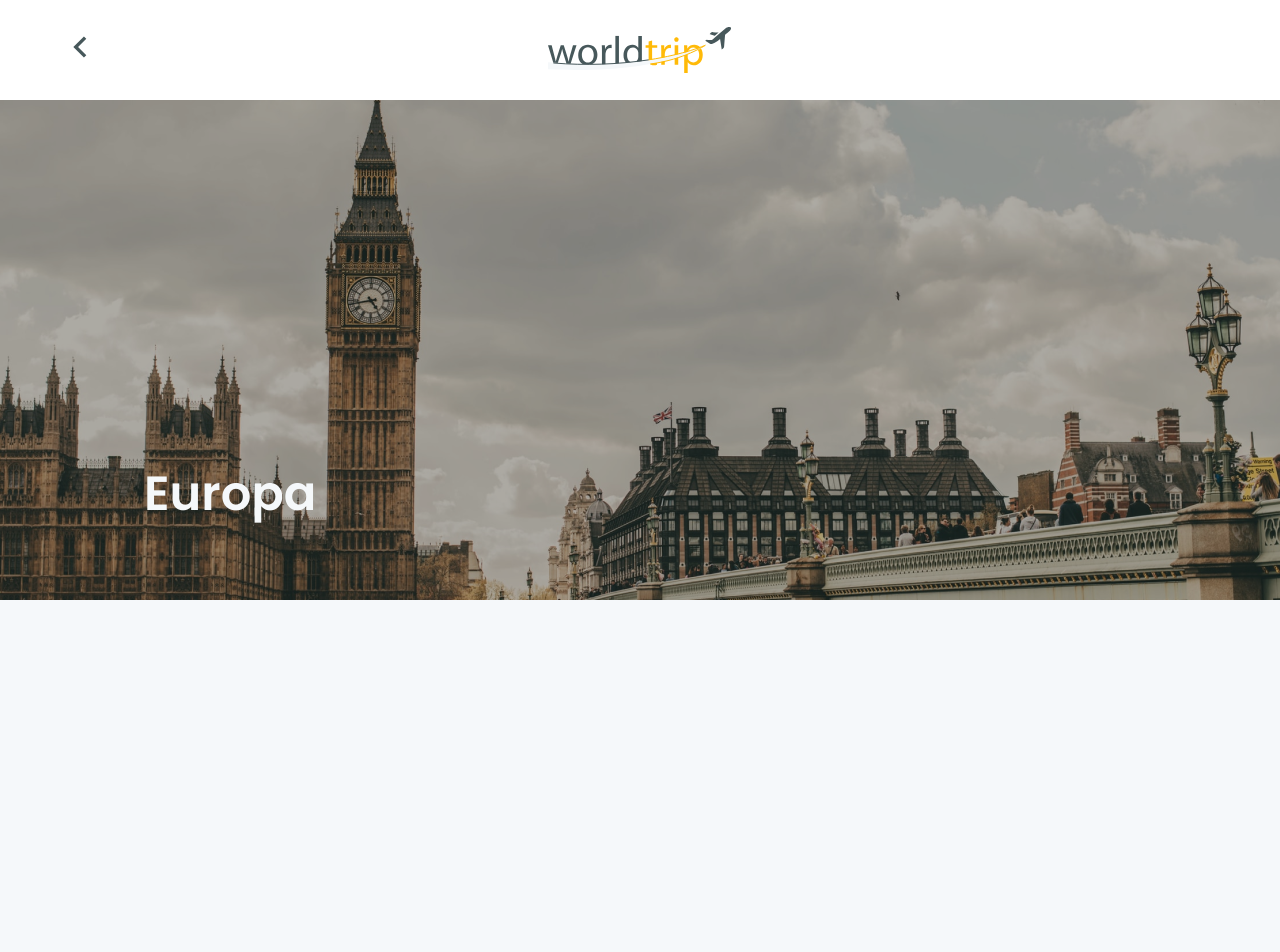
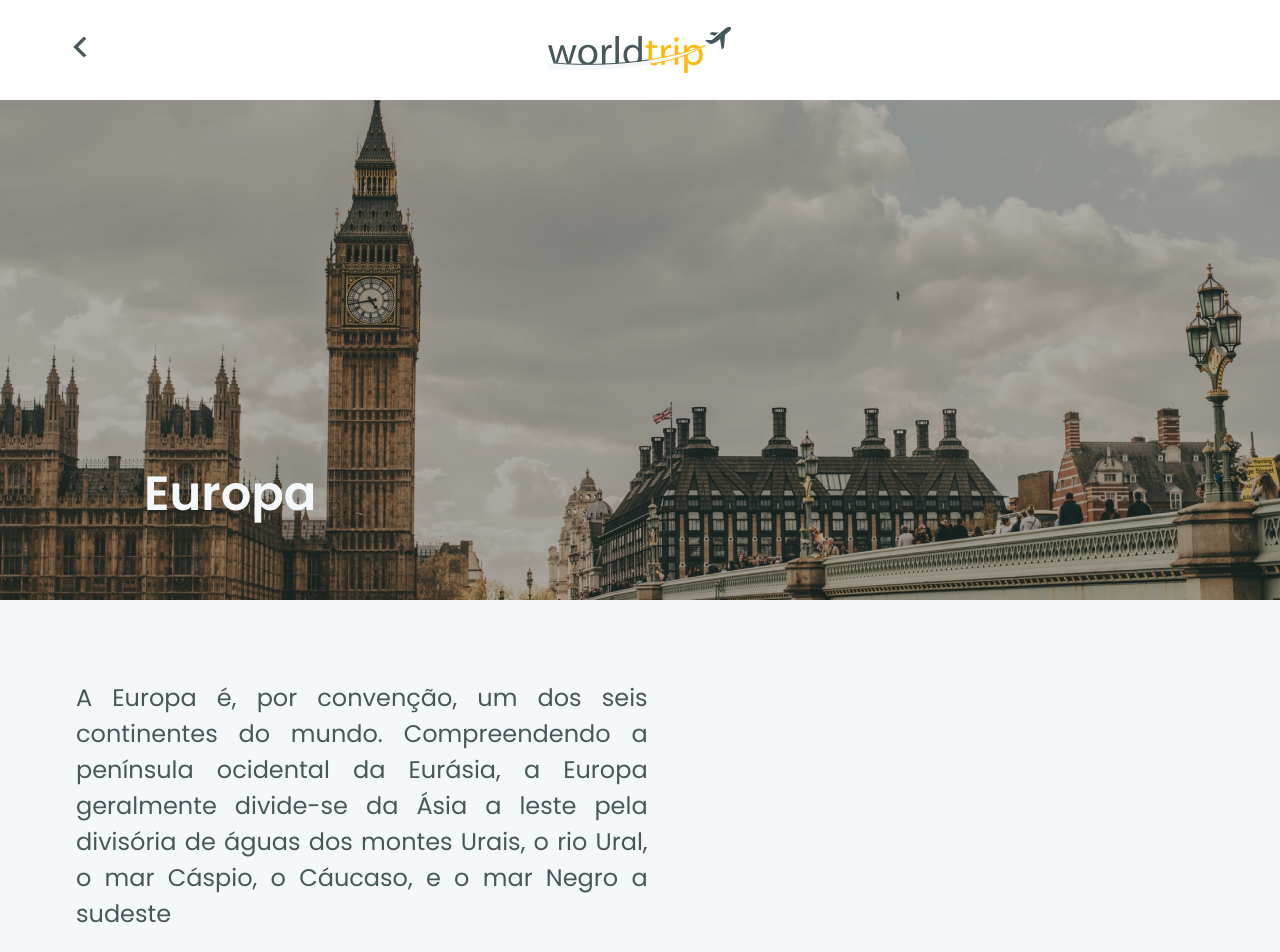
Before and after one commit to Mateusp23/01-challenge-chapter-4, a Next.js app: page /continent/europe in a window 1280 px wide. Shown: the top 952 px of the page. Before the commit the page ends 800 px from the top, so only its background shows below. Built offline with nearby package versions, Linux system fonts and the light colour scheme.

Commit message:
criando componente de conteudo de texte pag europe

```diff
--- /dev/null
+++ b/src/components/TextContent/index.tsx
@@ -0,0 +1,22 @@
+import { Grid, Text } from '@chakra-ui/react';
+
+export function TextContent() {
+  return (
+    <Grid
+      templateColumns={["1fr", "1fr" , "1fr 1fr", "1.2fr 1fr"]}
+      gap={[5, 10, 16, 20]}
+      my={["8", "20"]}
+    >
+      <Text
+        fontSize={["lg", "xl", "xl", "2xl"]}
+        color="gray.700"
+        textAlign="justify"
+      >
+        A Europa é, por convenção, um dos seis continentes do mundo.
+        Compreendendo a península ocidental da Eurásia,
+        a Europa geralmente divide-se da Ásia a leste pela divisória de águas dos montes Urais,
+        o rio Ural, o mar Cáspio, o Cáucaso, e o mar Negro a sudeste
+      </Text>
+    </Grid>
+  );
+}
--- a/src/pages/continent/[slug].tsx
+++ b/src/pages/continent/[slug].tsx
@@ -1,12 +1,23 @@
 import { Flex } from '@chakra-ui/react';
-import { Header } from '../../components/Header/index';
-import { ContinentBanner } from '../../components/ContinentBanner/index';
+import { Header } from '../../components/Header';
+import { ContinentBanner } from '../../components/ContinentBanner';
+import { TextContent } from '../../components/TextContent';
 
 export default function Continent() {
   return (
     <Flex direction="column">
       <Header />
       <ContinentBanner />
+
+      <Flex
+        direction="column"
+        maxW="1160px"
+        mx="auto"
+        mb="10"
+        px="1rem"
+      >
+        <TextContent />
+      </Flex>
     </Flex>
   );
 }
```
